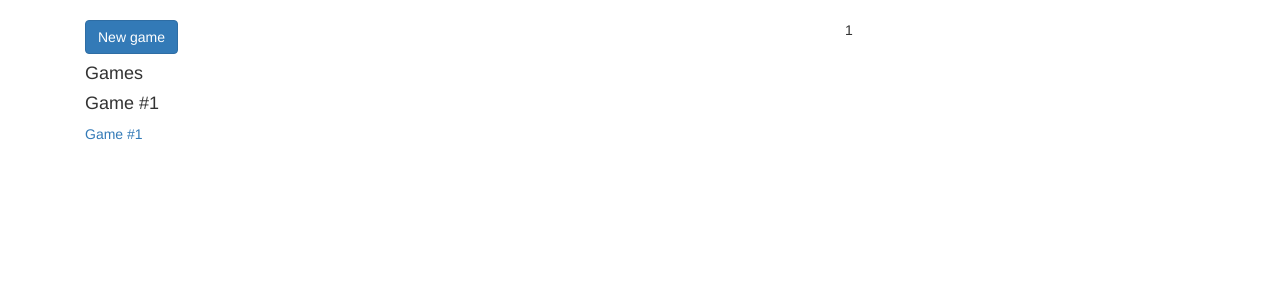
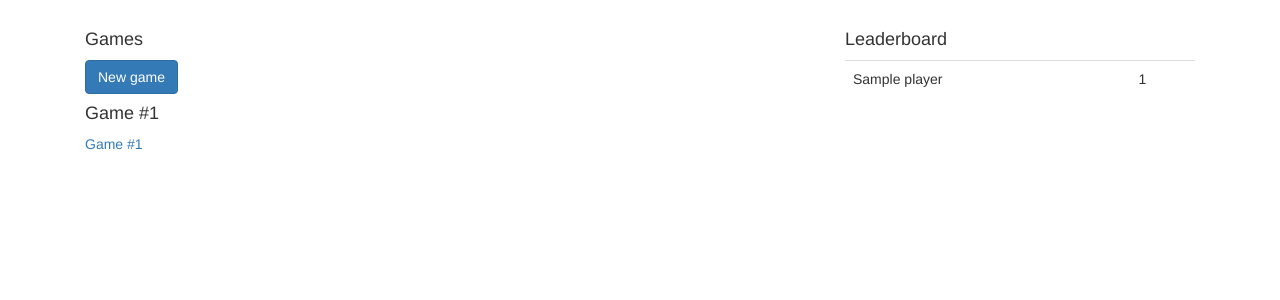
Before and after one commit to bngo92/sheng-ji, a Django app: template templates/home.html in a window 1280 px wide. Shown: the part 51-351 px from the top of the page. Run offline with Django 3.2, Linux system fonts and the light colour scheme; the template is opened without the code that fills it: most values are stand-ins (such as "Sample title", 1, 10 or a date in 2020); some libraries are stand-ins or nearby versions.

Commit message:
Leaderboard

```diff
--- a/main/models.py
+++ b/main/models.py
@@ -611,7 +611,7 @@ class Player(models.Model):
         return self.user.__unicode__()
 
     def get_rank(self):
-        return '{}[{}{}]'.format(self.user.__unicode__(), self.rank, '+' if self.plus else '-')
+        return '{}{}'.format(self.rank, '+' if self.plus else '-')
 
     @classmethod
     def create_player(cls, username, password):
--- a/templates/home.html
+++ b/templates/home.html
@@ -2,8 +2,8 @@
 
 {% block content %}
   <div class="col-md-8">
+    <h4>Games</h4>
     <a href="{% url 'new_game' %}"><button class="btn btn-primary">New game</button></a>
-  <h4>Games</h4>
     {% for game in games %}
       <h4>Game #{{ game.id }}</h4>
       <a href="{% url 'game' game.id %}">Game #{{ game.id }}</a>
@@ -13,8 +13,14 @@
     {% endfor %}
   </div>
   <div class="col-md-4">
+    <h4>Leaderboard</h4>
+    <table class="table">
       {% for player in players %}
-    {{ player.get_rank }}
+        <tr>
+          <td>{{ player }}</td>
+          <td>{{ player.get_rank }}</td>
+        </tr>
       {% endfor %}
+    </table>
   </div>
 {% endblock %}
```
Lines whose indentation alone changed are shown as unchanged.
